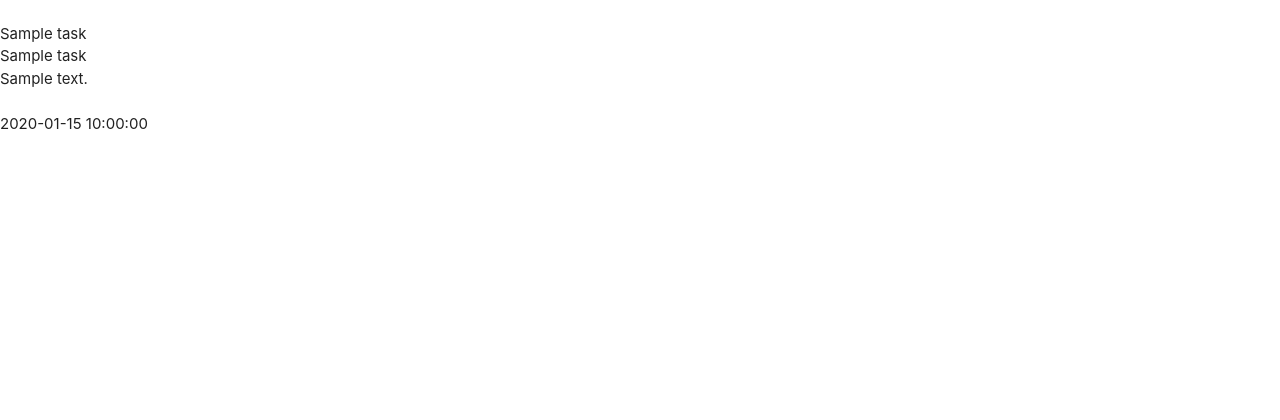
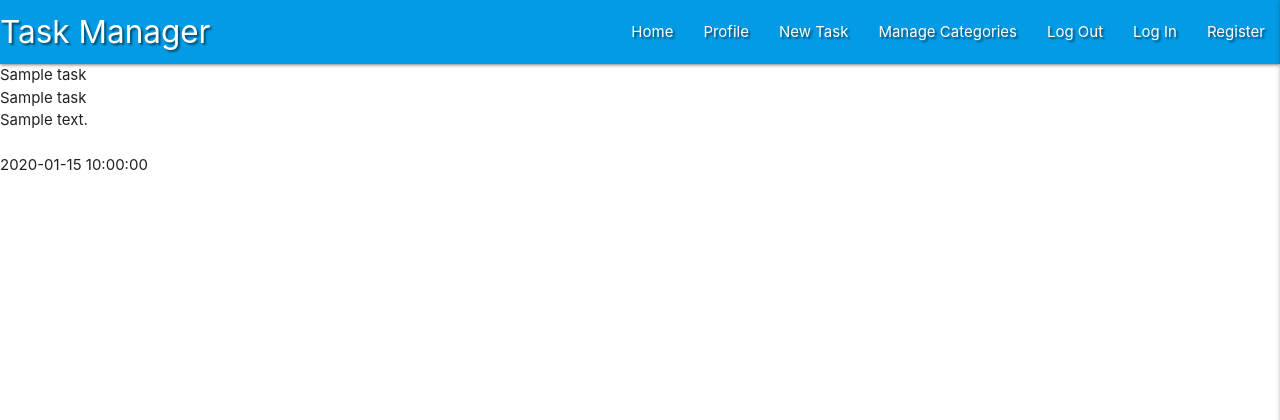
Before and after one commit to cathyann/flask-task-manager-project, a Flask app: page / in a window 1280 px wide. Shown: the top 420 px of the page. Run offline with Flask 2, Linux system fonts and the light colour scheme; a database or web service that is not in the repository returns one stand-in record (values such as "Sample title"); some libraries are stand-ins or nearby versions.

Commit message:
Add Materialize Navbar and Sidenavbar

```diff
--- a/app.py
+++ b/app.py
@@ -18,7 +18,8 @@ mongo = PyMongo(app)
 @app.route("/")
 @app.route("/get_tasks")
 def get_tasks():
-    tasks = mongo.db.tasks.find()
+    tasks = list(mongo.db.tasks.find())
+    print(tasks)
     return render_template("tasks.html", tasks=tasks)
 
 
--- a/static/css/style.css
+++ b/static/css/style.css
@@ -0,0 +1,3 @@
+.text-shadow {
+    text-shadow: 2px 2px 2px rgba(0, 0, 0, 0.5);
+}
--- a/static/js/script.js
+++ b/static/js/script.js
@@ -0,0 +1,3 @@
+$(document).ready(function () {
+    $(".sidenav").sidenav({ edge: "right" });
+});
--- a/templates/base.html
+++ b/templates/base.html
@@ -3,9 +3,8 @@
 <head>
     <meta charset="UTF-8">
     <meta name="viewport" content="width=device-width, initial-scale=1.0">
-    <link rel="stylesheet" href="https://cdnjs.cloudflare.com/ajax/libs/font-awesome/5.15.1/css/all.min.css"
-        integrity="sha512-+4zCK9k+qNFUR5X+cKL9EIR+ZOhtIloNl9GIKS57V1MyNsYpYcUrUeQc9vNfzsWfV28IaLL3i96P9sdNyeRssA=="
-        crossorigin="anonymous" type="text/css"/>
+    <link rel="stylesheet" href="https://cdnjs.cloudflare.com/ajax/libs/font-awesome/5.13.1/css/all.min.css"
+        integrity="sha512-xA6Hp6oezhjd6LiLZynuukm80f8BoZ3OpcEYaqKoCV3HKQDrYjDE1Gu8ocxgxoXmwmSzM4iqPvCsOkQNiu41GA==" crossorigin="anonymous" type="text/css">
     <link rel="stylesheet" href="https://cdnjs.cloudflare.com/ajax/libs/materialize/1.0.0/css/materialize.min.css" type="text/css">
     <link rel="stylesheet" href="{{ url_for('static', filename='css/style.css') }}" type="text/css">
     {% block styles %}
@@ -14,10 +13,43 @@
 </head>
 <body>
 
+        <header>
+            <!---Top navbar-->
+            <nav class="nav-extended text-shadow light-blue darken-1">
+                <div class="nav-wrapper">
+                    <a href="{{ url_for('get_tasks') }}" class="brand-logo">Task Manager</a>
+                    <a href="#" data-target="mobile-demo" class="sidenav-trigger right"><i class="fas fa-bars"></i></a>
+                    <ul class="right hide-on-med-and-down">
+                        <li><a href="{{ url_for('get_tasks') }}">Home</a></li>
+                        <li><a href="#">Profile</a></li>
+                        <li><a href="#">New Task</a></li>
+                        <li><a href="#">Manage Categories</a></li>
+                        <li><a href="#">Log Out</a></li>
+                        <li><a href="#">Log In</a></li>
+                        <li><a href="#">Register</a></li>
+                    </ul>
+                </div>
+            </nav>
+
+            <!---Mobile sidenavbar-->
+            <ul class="sidenav" id="mobile-demo">
+                <li>
+                    <h4 class="center-align light-blue-text text-darken-4">Task Manager</h4>
+                </li>
+                <li><a href="{{ url_for('get_tasks') }}">Home</a></li>
+                <li><a href="#">Profile</a></li>
+                <li><a href="#">New Task</a></li>
+                <li><a href="#">Manage Categories</a></li>
+                <li><a href="#">Log Out</a></li>
+                <li><a href="#">Log In</a></li>
+                <li><a href="#">Register</a></li>
+            </ul>
+        </header>
     {% block content %}
     {% endblock %}
 
-    <script src="http://code.jquery.com/jquery-3.5.1.min.js" integrity="sha256-9/aliU8dGd2tb6OSsuzixeV4y/faTqgFtohetphbbj0=" crossorigin="anonymous"></script>
+    <script src="https://code.jquery.com/jquery-3.5.1.min.js"
+        integrity="sha256-9/aliU8dGd2tb6OSsuzixeV4y/faTqgFtohetphbbj0=" crossorigin="anonymous"></script>
     <script src="https://cdnjs.cloudflare.com/ajax/libs/materialize/1.0.0/js/materialize.min.js"></script>
     <script src="{{ url_for('static', filename='js/script.js') }}"></script>
     {% block scripts %}
--- a/templates/tasks.html
+++ b/templates/tasks.html
@@ -1,7 +1,7 @@
 {% extends "base.html" %}
 {% block content %}
 
-    {% for task in tasks %}<br>
+    {% for task in tasks %}
         {{ task.task_name }}<br>
         {{ task.category_name }}<br>
         {{ task.task_description }}<br>
```
